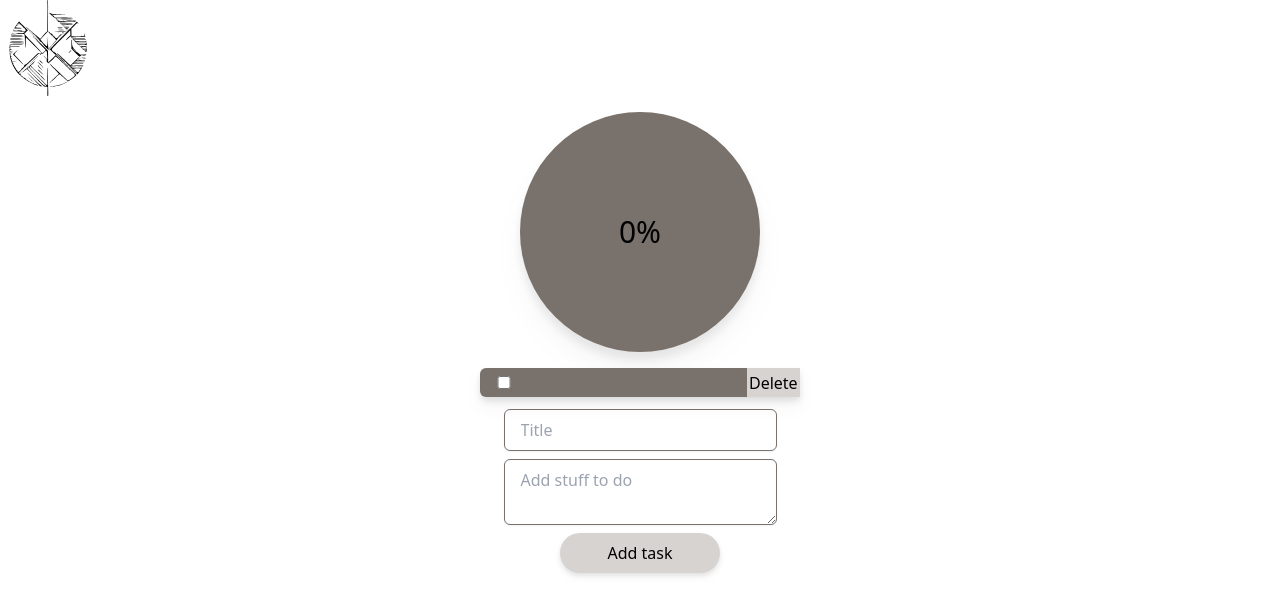
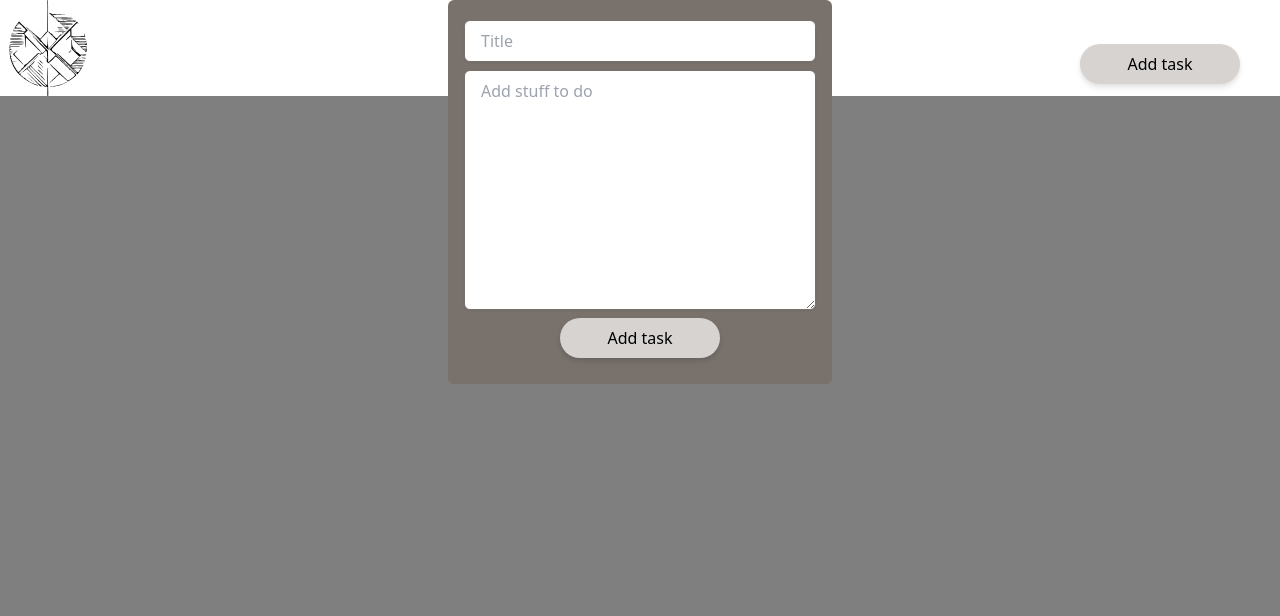
Before and after one commit to safstromo/weblab2, a Vue app: page / in a window 1280 px wide. Both pictures are taken after a click on the button "Add task". Shown: the top 616 px of the page. Built offline with nearby package versions, Linux system fonts and the light colour scheme.

Commit message:
add modal

```diff
--- a/src/App.vue
+++ b/src/App.vue
@@ -1,19 +1,21 @@
 <script setup lang="ts">
 import { tasks } from './components/Task';
 import { RouterLink } from 'vue-router';
+import AddTaskModal from './components/AddTaskModal.vue';
 
 const storage = localStorage.getItem('todo');
 
 if (storage) {
-    tasks.value = JSON.parse(storage);
+  tasks.value = JSON.parse(storage);
 }
 </script>
 
 <template>
-    <header>
-        <router-link to="/"><img class="w-24" src="./assets/L3oZlx01.svg" alt="" /></router-link>
-    </header>
-    <router-view></router-view>
+  <header>
+    <router-link to="/"><img class="w-24" src="./assets/L3oZlx01.svg" alt="" /></router-link>
+    <AddTaskModal />
+  </header>
+  <router-view></router-view>
 </template>
 
 <style scoped></style>
--- a/src/components/AddTask.vue
+++ /dev/null
@@ -1,46 +0,0 @@
-<script setup lang="ts">
-import { tasks } from './Task';
-import type { Task } from './Task';
-import { ref } from 'vue';
-import { v4 as uuidv4 } from 'uuid';
-
-const title = ref('');
-const todo = ref('');
-
-function addTask() {
-    const newTask: Task = {
-        id: uuidv4(),
-        title: title.value,
-        isDone: false,
-        todo: todo.value
-    };
-
-    tasks.value.push(newTask);
-    localStorage.setItem('todo', JSON.stringify(tasks.value));
-
-    title.value = '';
-    todo.value = '';
-}
-</script>
-
-<template>
-    <div>
-        <form class="flex flex-col items-center justify-center">
-            <input type="text" v-model="title" placeholder="Title" />
-            <textarea v-model="todo" placeholder="Add stuff to do"></textarea>
-            <button
-                @click.prevent="addTask"
-                class="w-40 mt-1 py-2 rounded-full bg-stone-300 transition ease-in-out delay-75 hover:-translate-y-1 hover:bg-stone-500 active:translate-y-1 drop-shadow-md"
-            >
-                Add task
-            </button>
-        </form>
-    </div>
-</template>
-
-<style scoped>
-input,
-textarea {
-    @apply w-full m-1 px-4 py-2 block border border-stone-500 rounded-md shadow-sm;
-}
-</style>
--- /dev/null
+++ b/src/components/AddTaskForm.vue
@@ -0,0 +1,45 @@
+<script setup lang="ts">
+import { tasks } from './Task';
+import type { Task } from './Task';
+import { ref } from 'vue';
+import { v4 as uuidv4 } from 'uuid';
+const emit = defineEmits(['taskAdded']);
+const title = ref('');
+const todo = ref('');
+
+function addTask() {
+  const newTask: Task = {
+    id: uuidv4(),
+    title: title.value,
+    isDone: false,
+    todo: todo.value
+  };
+
+  tasks.value.push(newTask);
+  localStorage.setItem('todo', JSON.stringify(tasks.value));
+
+  title.value = '';
+  todo.value = '';
+  emit('taskAdded');
+}
+</script>
+
+<template>
+  <div class="fixed mx-auto inset-x-0 z-20 w-96 p-4 overflow-y-auto md:inset-0 h-96 bg-stone-500 rounded-md">
+    <form class="flex flex-col items-center justfy-center">
+      <input type="text" v-model="title" maxlength="18" placeholder="Title" />
+      <textarea v-model="todo" class="h-60" maxlength="200" placeholder="Add stuff to do"></textarea>
+      <button @click.prevent="addTask"
+        class="w-40 mt-1 py-2 rounded-full bg-stone-300 transition ease-in-out delay-75 hover:-translate-y-1 hover:bg-stone-500 active:translate-y-1 drop-shadow-md">
+        Add task
+      </button>
+    </form>
+  </div>
+</template>
+
+<style scoped>
+input,
+textarea {
+  @apply w-full m-1 px-4 py-2 block border border-stone-500 rounded-md shadow-sm;
+}
+</style>
--- /dev/null
+++ b/src/components/AddTaskModal.vue
@@ -0,0 +1,15 @@
+<script setup lang="ts">
+  import AddTaskForm from './AddTaskForm.vue';
+  import {ref} from 'vue';
+  let show = ref(false);
+</script>
+<template>
+  <button @click.prevent="show = !show"
+    class="absolute top-10 right-10 w-40 mt-1 py-2 rounded-full bg-stone-300 transition ease-in-out delay-75 hover:-translate-y-1 hover:bg-stone-500 active:translate-y-1 drop-shadow-md">
+    Add task
+  </button>
+  <div>
+    <AddTaskForm @task-added="() => (show = !show)" v-show="show" />
+  </div>
+  <div v-show="show" class="fixed w-full h-full z-10 bg-black opacity-50"></div>
+</template>
--- a/src/components/PercentCircle.vue
+++ b/src/components/PercentCircle.vue
@@ -12,8 +12,9 @@ const percentDone = computed(() => {
 
 <template>
     <div
-        class="flex items-center justify-center w-60 h-60 rounded-full bg-stone-500 drop-shadow-xl m-2"
+        class="flex flex-col items-center justify-center w-60 h-60 rounded-full bg-stone-500 drop-shadow-xl m-2"
     >
+        <h2 class="text-2xl">Tasks done</h2>
         <h2 class="text-3xl">{{ percentDone }}%</h2>
     </div>
 </template>
--- a/src/components/SingleTask.vue
+++ b/src/components/SingleTask.vue
@@ -1,6 +1,6 @@
 <script setup lang="ts">
 import { tasks } from './Task';
-import type { TaskList, Task } from './Task';
+import type { Task } from './Task';
 const taskProp = defineProps(['taskId']);
 const task: Task = tasks.value.find((task) => task.id === taskProp.taskId)!;
 // console.log(task);
--- a/src/components/TaskTile.vue
+++ b/src/components/TaskTile.vue
@@ -11,7 +11,7 @@ function deleteTask(taskToDelete: Task) {
 <template>
     <ul class="flex flex-row justify-center flex-wrap w-full">
         <li
-            class="box-border m-2 w-80 bg-stone-500 rounded-md drop-shadow-lg"
+            class="box-border flex m-2 w-80 bg-stone-500 rounded-md drop-shadow-lg"
             v-for="(task, index) in tasks"
             :key="index"
         >
--- a/src/views/HomeView.vue
+++ b/src/views/HomeView.vue
@@ -1,7 +1,6 @@
 <script setup lang="ts">
 import TaskTile from '../components/TaskTile.vue';
 import PercentCircle from '../components/PercentCircle.vue';
-import AddTask from '../components/AddTask.vue';
 import { tasklist } from '../components/Task';
 import { ref } from 'vue';
 const tasks = ref(tasklist);
@@ -10,7 +9,5 @@ const tasks = ref(tasklist);
     <div class="flex flex-col justify-items-center items-center p-2">
         <PercentCircle :tasks="tasks" />
         <TaskTile />
-        <!-- sätt probs för att veta vilken task -->
-        <AddTask />
     </div>
 </template>
```
